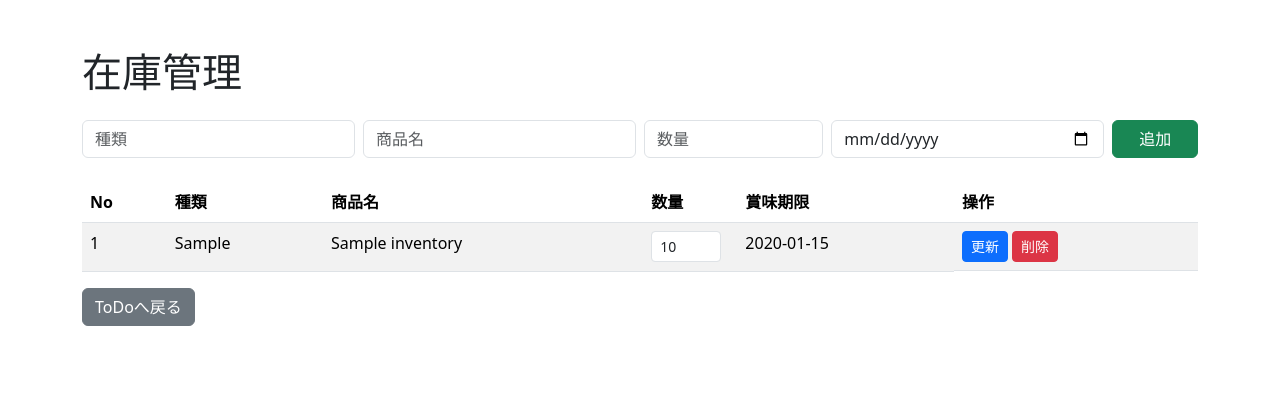
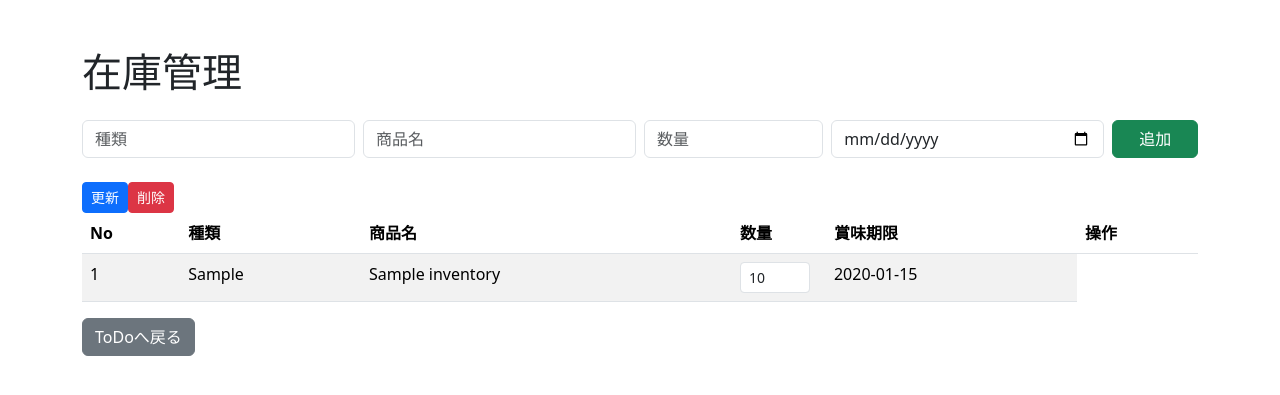
Before and after one commit to Yuuki-Creat/ToDo_app, a Flask app: page /inventory in a window 1280 px wide. Shown: the top 395 px of the page. Run offline with Flask 3, Linux system fonts and the light colour scheme; the visitor is signed in with stand-in values (Sample User, id 1); tables that the repository leaves empty hold one stand-in row (values such as "Sample post").

Commit message:
window bootstrap add Inventory update number

```diff
--- a/templates/inventory.html
+++ b/templates/inventory.html
@@ -41,18 +41,17 @@
                 <td>{{ loop.index }}</td>
                 <td>{{ item.category }}</td>
                 <td>{{ item.item_name }}</td>
-                <form action="/inventory/update/{{ item.id }}" method="post">
-                    <td style="width: 80px;">
+                <td style="width: 80px;">
+                    <form action="/inventory/update/{{ item.id }}" method="post" class="d-flex aline-items-center gap-1">
                         <input type="number" name="quantity" class="form-control form-control-sm me-2" value="{{ item.quantity }}" min="0" style="width: 70px;">
-                    </td>
+                </td>
                     <td>
                         {{ item.expire_date.strftime('%Y-%m-%d') if item.expire_date else '' }}
                     </td>
-                    <td class="d-flex gap-1">
                         <button type="submit" class="btn btn-primary btn-sm">更新</button>
-                        <a href="#" class="btn btn-danger btn-sm" onclick="confirmDelete('{{ item.id }}')">削除</a>
-                    </td>
-                </form>
+                    </form>
+                    <a href="#" class="btn btn-danger btn-sm" onclick="confirmDelete('{{ item.id }}')">削除</a>
+                </td>
             </tr>
             {% endfor %}
         </tbody>
```
